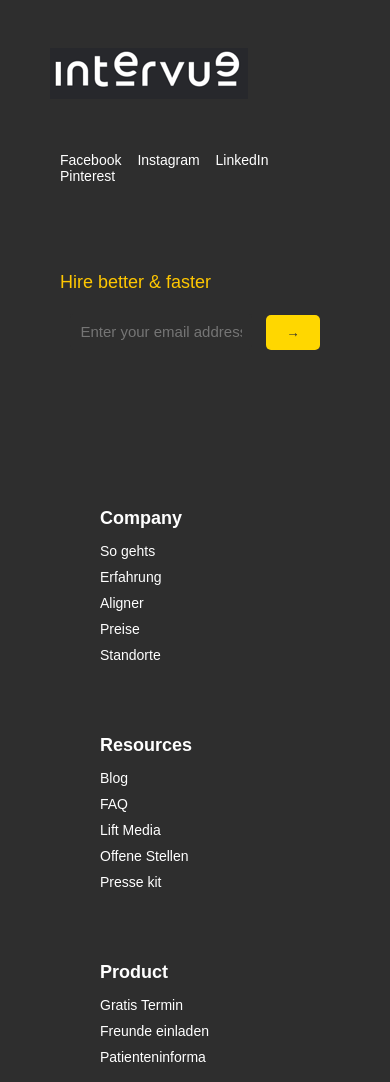
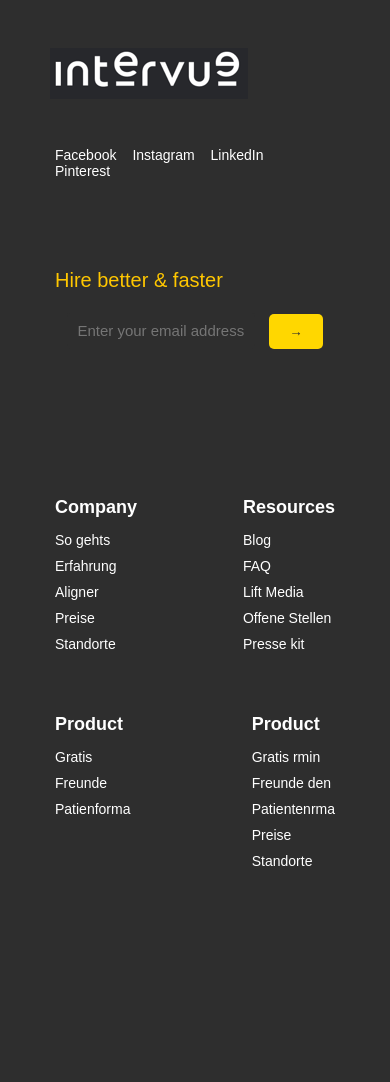
Before and after one commit to AryanDhull/IntervueAssignment, a plain HTML site: page index.html in a window 390 px wide. Shown: the part 6640-7722 px from the top of the page. Drawn offline with Linux system fonts and the light colour scheme.

Commit message:
Updating code

```diff
--- a/index.html
+++ b/index.html
@@ -280,17 +280,17 @@
         <div class="footer-column">
             <h3>Product</h3>
             <ul>
-                <li><a class ="footer-resources"href="#">Gratis Termin</a></li>
-                <li><a class ="footer-resources"href="#">Freunde einladen</a></li>
-                <li><a class ="footer-resources"href="#">Patienteninforma</a></li>
+                <li><a class ="footer-resources"href="#">Gratis</a></li>
+                <li><a class ="footer-resources"href="#">Freunde </a></li>
+                <li><a class ="footer-resources"href="#">Patienforma</a></li>
             </ul>
         </div>
         <div class="footer-column">
             <h3>Product</h3>
             <ul>
-                <li><a class ="footer-resources"href="#">Gratis Termin</a></li>
-                <li><a class ="footer-resources"href="#">Freunde einladen</a></li>
-                <li><a class ="footer-resources"href="#">Patienteninforma</a></li>
+                <li><a class ="footer-resources"href="#">Gratis rmin</a></li>
+                <li><a class ="footer-resources"href="#">Freunde den</a></li>
+                <li><a class ="footer-resources"href="#">Patientenrma</a></li>
                 <li><a class ="footer-resources"href="#">Preise</a></li>
                 <li><a class ="footer-resources"href="#">Standorte</a></li>
             </ul>
--- a/styles.css
+++ b/styles.css
@@ -671,11 +671,18 @@ margin-right: 12px;
         padding:100px 40px;
     }
     .footer-column-support{
-        padding:100px 40px;
+        padding:100px 0;
         margin :0;
     }
     .footer-bottom a:first-child{
         padding-left: 10px;
+    }
+    .footer-column{
+        margin:15px;
+    }
+    .footer-padding{
+        font-size: 20px;
+       /* padding-left: 15%; */
     }
     .logo{
         padding-top:6px;
@@ -706,6 +713,7 @@ margin-right: 12px;
     }
     .subscribe{
         width: 100%;
+        padding: left -10%;
     }
     .subscribe input{
         width:60%;
```
